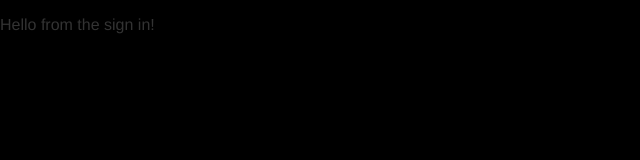
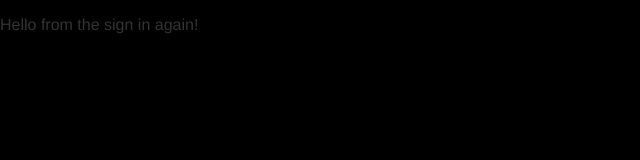
Before and after one commit to Skeeb32/Netflix-Clone, a React (Create React App) app: page /signin in a window 1280 px wide. Shown: the top 160 px of the page, without its empty margins (0-640 px from the left). Built offline with nearby package versions, Linux system fonts and the light colour scheme.

Commit message:
Sign In Start

```diff
--- a/src/pages/signin.js
+++ b/src/pages/signin.js
@@ -1,5 +1,5 @@
 import React from 'react';
 
 export default function Signin() {
-  return <p>Hello from the sign in!</p>;
+  return <p>Hello from the sign in again!</p>;
 }
```
